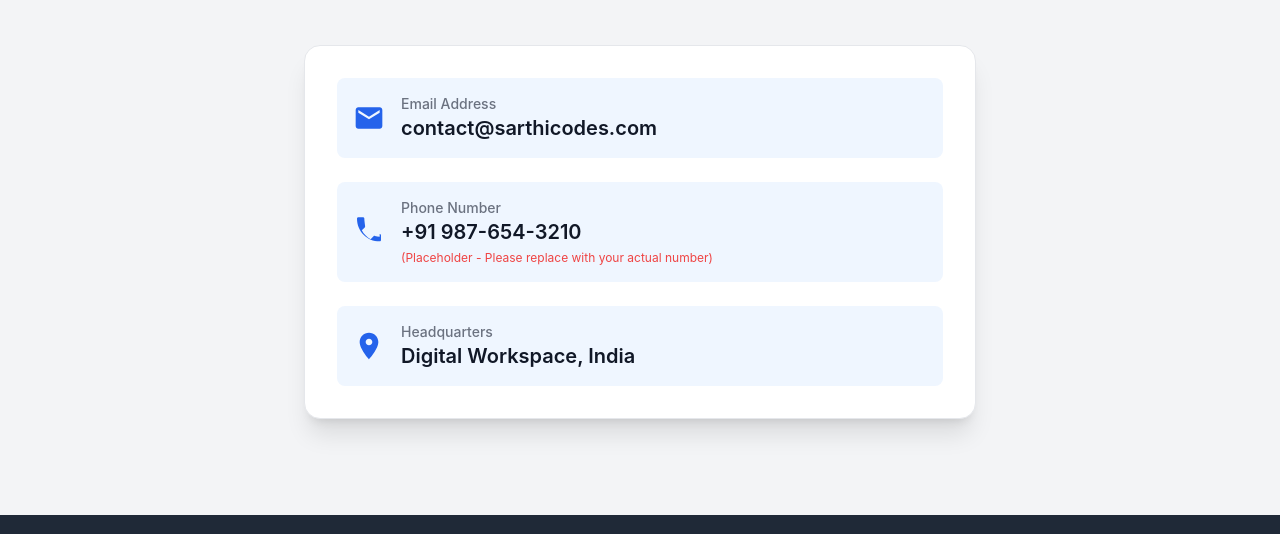
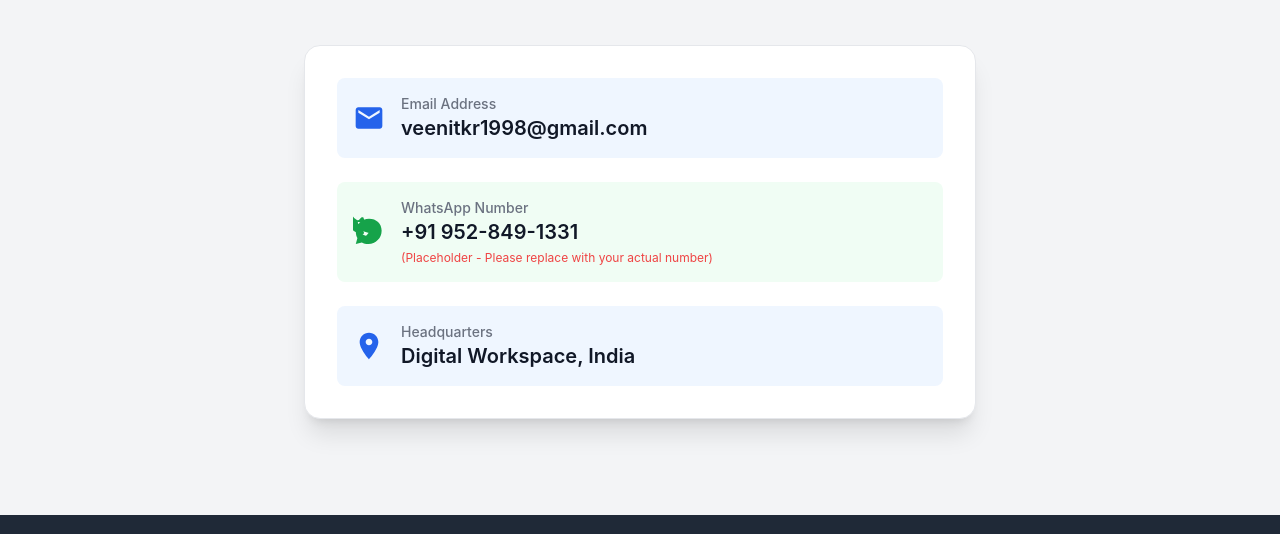
Before and after one commit to shailu-coder/sarthi-codes, a plain HTML site: page index.html in a window 1280 px wide. Shown: the part 4387-4921 px from the top of the page. Drawn offline with nearby package versions, Linux system fonts and the light colour scheme; a web font is replaced by a local one.

Commit message:
Update index.html

```diff
--- a/index.html
+++ b/index.html
@@ -384,6 +384,7 @@
 
 
         <!-- Contact Section -->
+        <!-- Contact Section -->
 <section id="contact" class="py-16 md:py-24 bg-gray-100">
     <div class="max-w-7xl mx-auto px-4 sm:px-6 lg:px-8">
         <div class="text-center mb-12">
@@ -398,16 +399,23 @@
                     <svg xmlns="http://www.w3.org/2000/svg" class="h-8 w-8 text-blue-600 flex-shrink-0" viewBox="0 0 24 24" fill="currentColor"><path d="M20 4H4c-1.1 0-1.99.9-1.99 2L2 18c0 1.1.9 2 2 2h16c1.1 0 2-.9 2-2V6c0-1.1-.9-2-2-2zm0 4l-8 5-8-5V6l8 5 8-5v2z"/></svg>
                     <div>
                         <p class="text-sm font-medium text-gray-500">Email Address</p>
-                                <a href="mailto:contact@sarthicodes.com" class="text-xl font-semibold text-gray-900 hover:text-blue-600 transition duration-150">contact@sarthicodes.com</a>
+                        <a href="mailto:veenitkr1998@gmail.com" class="text-xl font-semibold text-gray-900 hover:text-blue-600 transition duration-150">veenitkr1998@gmail.com</a>
                     </div>
                 </div>
 
-                        <!-- Contact Phone -->
-                        <div class="flex items-center space-x-4 p-4 bg-blue-50 rounded-lg">
-                            <svg xmlns="http://www.w3.org/2000/svg" class="h-8 w-8 text-blue-600 flex-shrink-0" viewBox="0 0 24 24" fill="currentColor"><path d="M20 15.5c-1.25 0-2.45-.2-3.57-.57-.35-.11-.74-.03-1.02.24l-2.2 2.2c-2.83-1.44-5.15-3.75-6.59-6.59l2.2-2.2c.28-.28.36-.67.25-1.02C8.75 4.45 8.5 3.25 8.5 2c0-.55-.45-1-1-1H4c-.55 0-1 .45-1 1 0 9.39 7.61 17 17 17 .55 0 1-.45 1-1v-3.5c0-.55-.45-1-1-1z"/></svg>
+                <!-- WhatsApp Contact (Updated) -->
+                <div class="flex items-center space-x-4 p-4 bg-green-50 rounded-lg">
+                    <!-- WhatsApp Icon SVG -->
+                    <svg class="w-8 h-8 text-green-600 flex-shrink-0" viewBox="0 0 24 24" fill="currentColor" xmlns="http://www.w3.org/2000/svg">
+                        <path d="M12.038 2.007c-5.467 0-9.914 4.455-9.914 9.923 0 1.636.41 3.203 1.189 4.598l-1.22 4.463 4.582-1.199c1.373.743 2.923 1.149 4.887 1.149h.005c5.466 0 9.914-4.455 9.914-9.923S17.505 2.007 12.038 2.007zM17.5 14.385c-.096-.16-.382-.256-.889-.508s-3.098-1.527-3.585-1.704-.827-.26-1.171.26c-.344.52-1.328 1.704-1.625 2.049-.297.344-.593.382-1.1.129-.508-.257-2.146-.79-4.088-2.51-.527-.47-1.178-1.298-1.178-2.042 0-.743.393-1.168.525-1.298.125-.11.272-.256.408-.403.136-.146.181-.257.276-.434.095-.176.047-.333-.024-.469-.072-.136-.65-.77-.893-1.306-.23-.51-.47-1.205-.515-1.352-.045-.146-.01-.293.205-.293.195 0 .74.068 1.184.175.445.107.97.234 1.298.393.328.16.69.37 1.17.068.48-.302.887-1.018 1.144-1.362.257-.344.15-.297.085-.434-.065-.136-.593-1.423-.81-1.928-.215-.506-.44-.42-.602-.422-.162-.002-.344-.002-.525-.002-.176 0-.462.064-.705.321-.243.256-.932.91-1.268 1.297-.335.388-.667.575-.98.575-.313 0-.6-.118-.894-.247-.294-.128-.688-.306-1.3-.807-.946-.766-1.574-1.713-1.76-2.039-.187-.327-.005-.38-.28-.396-.275-.015-.59-.015-1.218-.015-.558 0-1.464.208-2.01.768-1.934 1.956-1.934 3.737-.184 5.485.64 2.805 3.743 4.887 4.23 5.064.485.176 4.09 2.652 4.09 2.652.97.643 1.745.549 1.998.536.252-.012.812-.114 1.166-.465.355-.35.59-.803.59-1.226.002-.423-.332-.676-.628-1.02z"/>
+                    </svg>
                     <div>
-                                <p class="text-sm font-medium text-gray-500">Phone Number</p>
-                                <a href="tel:+919876543210" class="text-xl font-semibold text-gray-900 hover:text-blue-600 transition duration-150">+91 987-654-3210</a>
+                        <p class="text-sm font-medium text-gray-500">WhatsApp Number</p>
+                        <a href="https://wa.me/919528491331?text=Hi%2C%20i%20want%20to%20know%20more%20about%20your%20app"
+                           target="_blank"
+                           class="text-xl font-semibold text-gray-900 hover:text-green-600 transition duration-150">
+                           +91 952-849-1331
+                        </a>
                         <p class="text-xs text-red-500 mt-1">(Placeholder - Please replace with your actual number)</p>
                     </div>
                 </div>
@@ -454,4 +462,5 @@
 
 
 </body>
+
 </html>
```
Lines whose indentation alone changed are shown as unchanged.
